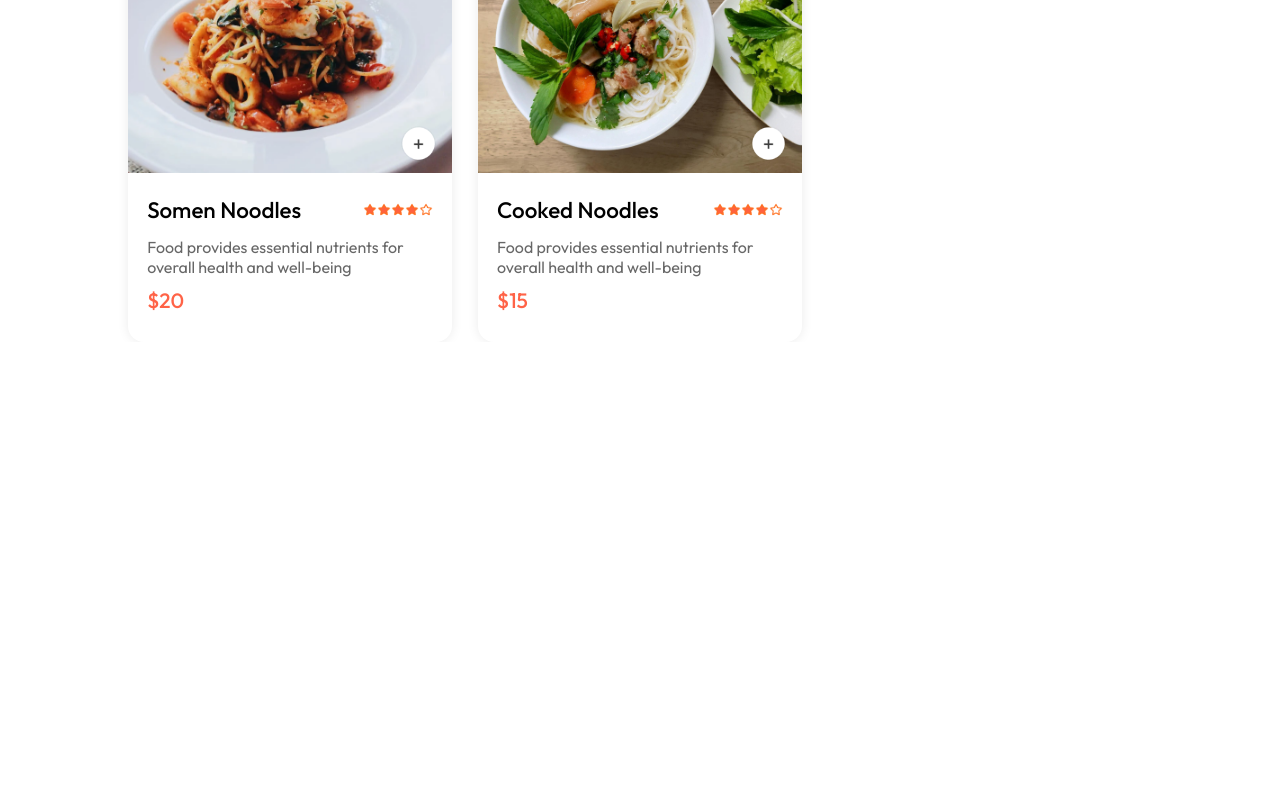
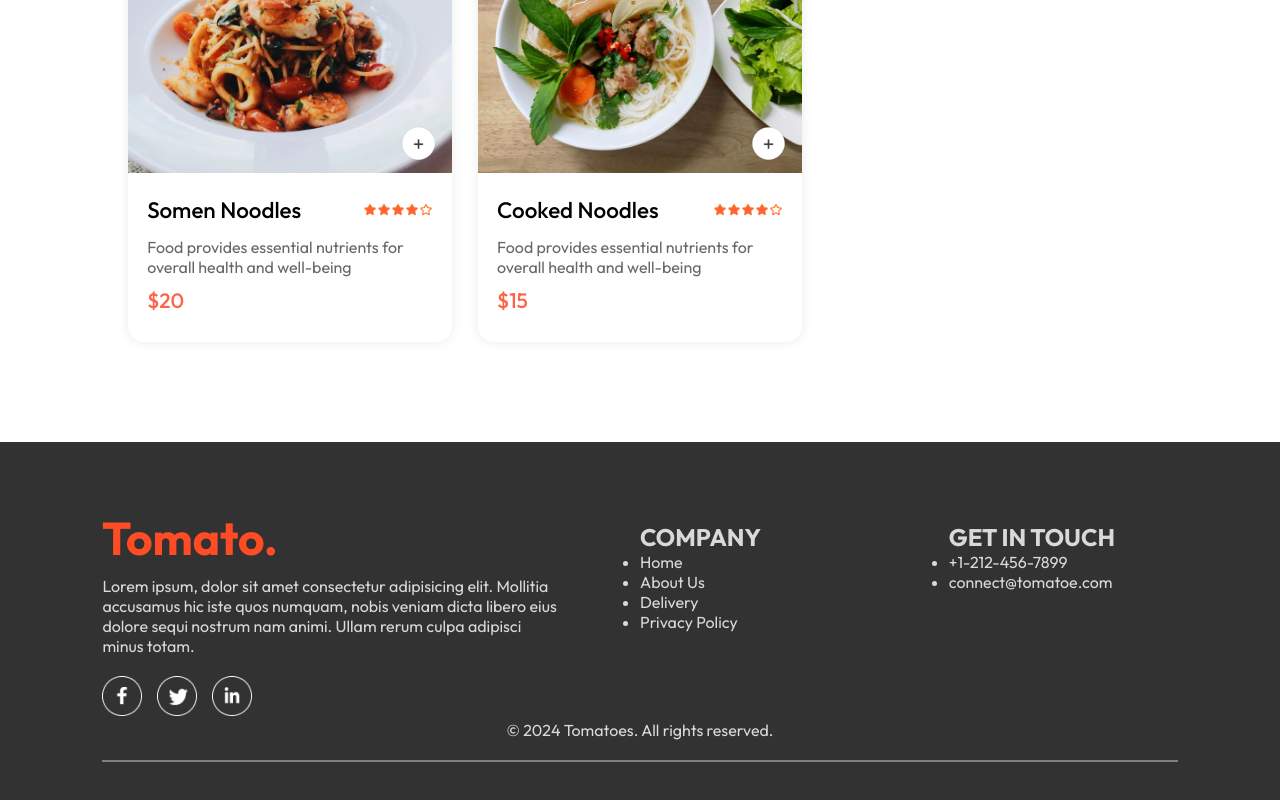
Before and after one commit to itsmeabhishekn/foodie-React, a React (Vite) app in the folder frontend-foodie/: page / in a window 1280 px wide. Shown: the part 5692-6492 px from the top of the page. Before the commit the page ends 6034 px from the top, so only its background shows below. Built offline with nearby package versions, Linux system fonts and the light colour scheme.

Commit message:
integrated footer for the app

```diff
--- a/frontend-foodie/src/App.jsx
+++ b/frontend-foodie/src/App.jsx
@@ -4,9 +4,11 @@ import { Route, Routes } from "react-router-dom";
 import Home from "./pages/Home/Home";
 import Cart from "./pages/Cart/Cart";
 import PlaceOrder from "./pages/PlaceOrder/PlaceOrder";
+import Footer from "./components/Footer/Footer";
 
 const App = () => {
   return (
+    <>
       <div className="app">
         <Navbar />
         <Routes>
@@ -15,6 +17,8 @@ const App = () => {
           <Route path="/order" element={<PlaceOrder />} />
         </Routes>
       </div>
+      <Footer />
+    </>
   );
 };
 
--- a/frontend-foodie/src/components/FoodDisplay/FoodDisplay.jsx
+++ b/frontend-foodie/src/components/FoodDisplay/FoodDisplay.jsx
@@ -11,6 +11,7 @@ const FoodDisplay = ({ category }) => {
       <h2>Top dishes near you</h2>
       <div className="food-display-list">
         {food_list.map((item, index) => {
+          if (category === "All" || category === item.category) {
             return (
               <FoodItem
                 key={index}
@@ -18,9 +19,10 @@ const FoodDisplay = ({ category }) => {
                 name={item.name}
                 description={item.description}
                 price={item.price}
-              image = {item.image}
+                image={item.image}
               />
             );
+          }
         })}
       </div>
     </div>
--- a/frontend-foodie/src/components/FoodItem/FoodItem.jsx
+++ b/frontend-foodie/src/components/FoodItem/FoodItem.jsx
@@ -4,7 +4,7 @@ import { assets } from "../../assets/assets";
 import { StoreContext } from "../../context/StoreContext";
 
 const FoodItem = ({ id, name, price, description, image }) => {
-  const {cartItems, addToCart, removeFromCart} = useContext(StoreContext);
+  const { cartItems, addToCart, removeFromCart } = useContext(StoreContext);
 
   return (
     <div className="food-item">
--- /dev/null
+++ b/frontend-foodie/src/components/Footer/Footer.css
@@ -0,0 +1,51 @@
+.footer {
+  color: #d9d9d9;
+  background-color: #323232;
+  display: flex;
+  flex-direction: column;
+  align-items: center;
+  grid-area: 1.2rem;
+  padding: 20px 8vw;
+  padding-top: 80px;
+  margin-top: 100px;
+}
+
+.footer-content {
+  width: 100%;
+  display: grid;
+  grid-template-columns: 2fr 1fr 1fr;
+  gap: 80px;
+}
+
+.footer-content-left,
+.footer-content-right .footer-content-center {
+  display: flex;
+  flex-direction: column;
+  align-items: start;
+  gap: 20px;
+}
+
+.footer-content-left li,
+.footer-content-right li.footer-content-center li {
+  list-style: none;
+  margin-bottom: 10px;
+  cursor: pointer;
+}
+
+.footer-content-left h2,
+.footer-content-right h2.footer-content-center h2 {
+  color: white;
+}
+
+.footer-social-icons img {
+  width: 40px;
+  margin-right: 15px;
+}
+
+.footer hr {
+  width: 100%;
+  height: 2px;
+  margin: 20px 0;
+  background-color: grey;
+  border: none;
+}
--- /dev/null
+++ b/frontend-foodie/src/components/Footer/Footer.jsx
@@ -0,0 +1,49 @@
+import React from "react";
+import "./Footer.css";
+import { assets } from "../../assets/assets";
+
+const Footer = () => {
+  return (
+    <div className="footer" id="footer">
+      <div className="footer-content">
+        <div className="footer-content-left">
+          <img src={assets.logo} alt="" />
+          <p>
+            Lorem ipsum, dolor sit amet consectetur adipisicing elit. Mollitia
+            accusamus hic iste quos numquam, nobis veniam dicta libero eius
+            dolore sequi nostrum nam animi. Ullam rerum culpa adipisci minus
+            totam.
+          </p>
+          <div className="footer-social-icons">
+            <img src={assets.facebook_icon} alt="" />
+            <img src={assets.twitter_icon} alt="" />
+            <img src={assets.linkedin_icon} alt="" />
+          </div>
+        </div>
+        <div className="footer-content-center">
+          <h2>COMPANY</h2>
+          <ul>
+            <li>Home</li>
+            <li>About Us</li>
+            <li>Delivery</li>
+            <li>Privacy Policy</li>
+          </ul>
+        </div>
+        <div className="footer-content-right">
+          <h2>GET IN TOUCH</h2>
+          <ul>
+            <li>+1-212-456-7899</li>
+            <li>connect@tomatoe.com</li>
+          </ul>
+        </div>
+      </div>
+      <p className="footer-copright">
+      © 2024 Tomatoes. All rights reserved.
+
+      </p>
+      <hr />
+    </div>
+  );
+};
+
+export default Footer;
```
Lines whose indentation alone changed are shown as unchanged.
